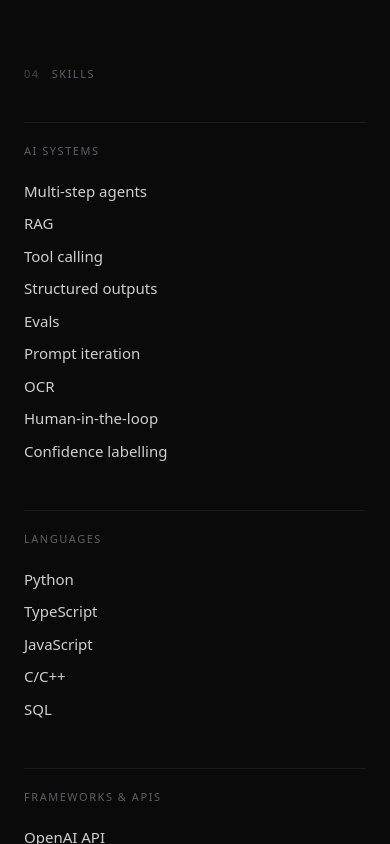
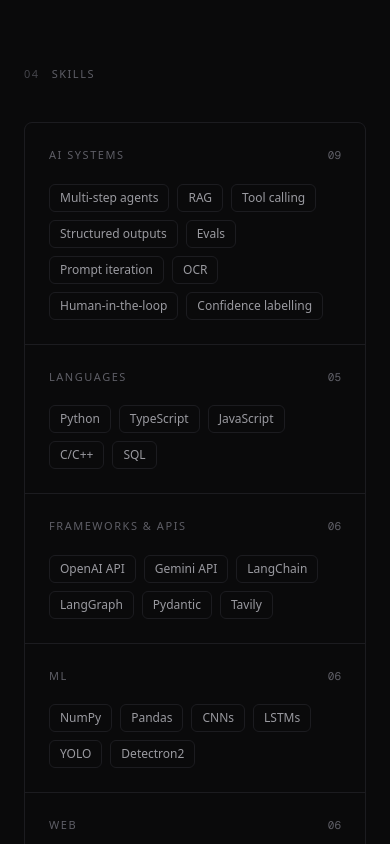
Before and after one commit to vaibhavdabas16/portfolio, a Next.js app: page / in a window 390 px wide. Shown: the part 7200-8044 px from the top of the page. Built offline with nearby package versions, Linux system fonts and the light colour scheme.

Commit message:
design: skills as a bordered grid of grouped tags

```diff
--- a/src/components/Skills.tsx
+++ b/src/components/Skills.tsx
@@ -4,27 +4,37 @@
 export default function Skills() {
   return (
     <Section id="skills" index="04" label="Skills">
-      <div className="grid gap-x-10 gap-y-12 sm:grid-cols-2 lg:grid-cols-3">
-        {skills.map((group, i) => (
+      <div className="grid gap-px overflow-hidden rounded-lg border border-border bg-border sm:grid-cols-2 lg:grid-cols-3">
+        {skills.map((group, i) => {
+          // The first group is the core one: brighter, larger tags.
+          const lead = i === 0;
+          return (
             <div
               key={group.label}
               data-reveal
-            style={{ "--d": `${(i % 3) * 60}ms` } as React.CSSProperties}
-            className="border-t border-border pt-5"
+              style={{ "--d": `${i * 50}ms` } as React.CSSProperties}
+              className="skill-cell bg-bg p-6 md:p-7"
             >
+              <div className="flex items-baseline justify-between gap-4">
                 <h3 className="eyebrow text-text-secondary">{group.label}</h3>
-            <ul className="mt-5 space-y-2.5">
+                <span className="font-mono text-[11px] text-text-tertiary">
+                  {String(group.items.length).padStart(2, "0")}
+                </span>
+              </div>
+
+              <ul className="mt-5 flex flex-wrap gap-2">
                 {group.items.map((item) => (
                   <li
                     key={item}
-                  className="text-[15px] text-text-primary/85 transition-colors hover:text-text-primary"
+                    className={`tag ${lead ? "h-8 px-3 text-[13px] text-text-primary" : ""}`}
                   >
                     {item}
                   </li>
                 ))}
               </ul>
             </div>
-        ))}
+          );
+        })}
       </div>
     </Section>
   );
```
Lines whose indentation alone changed are shown as unchanged.
